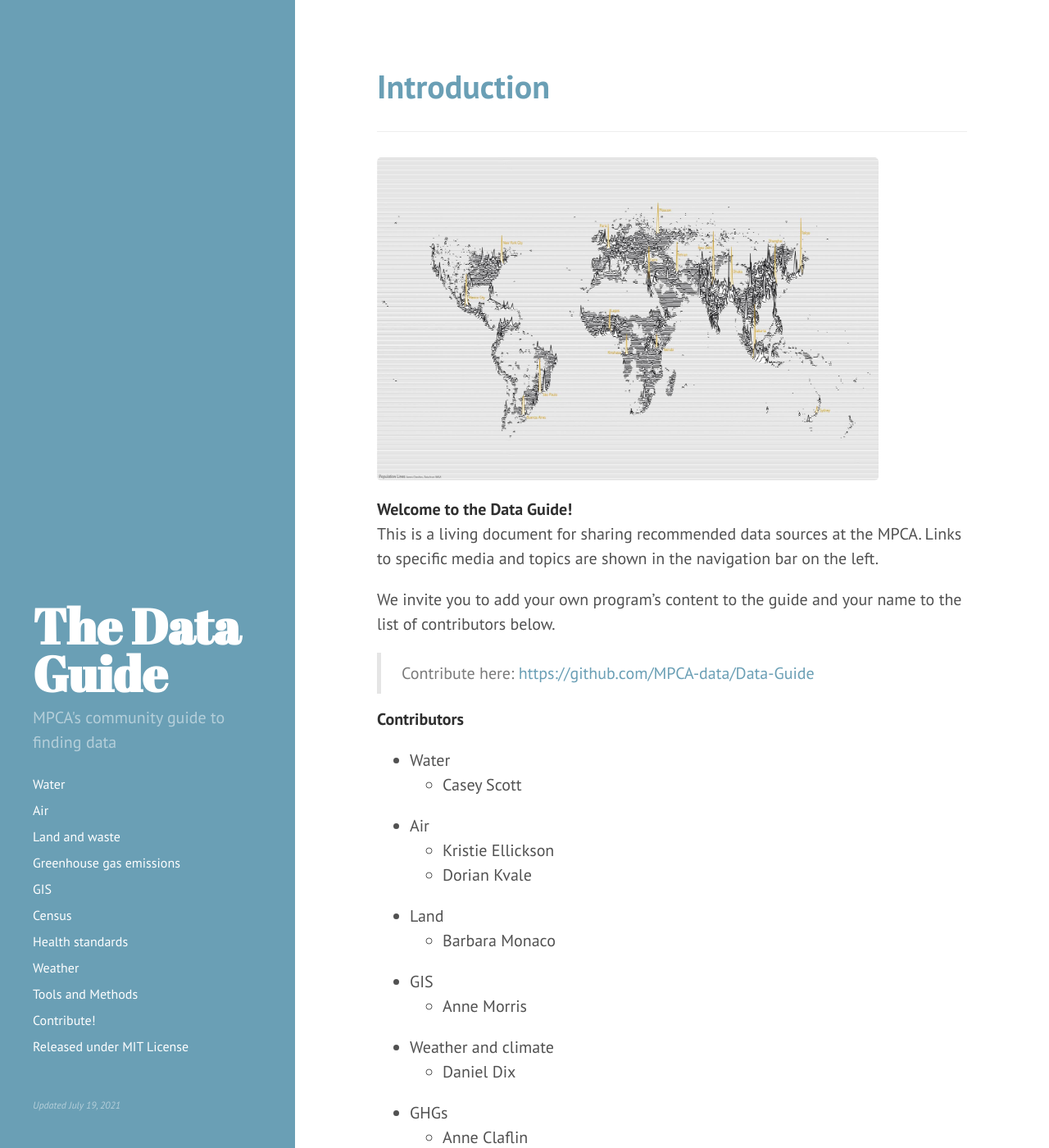
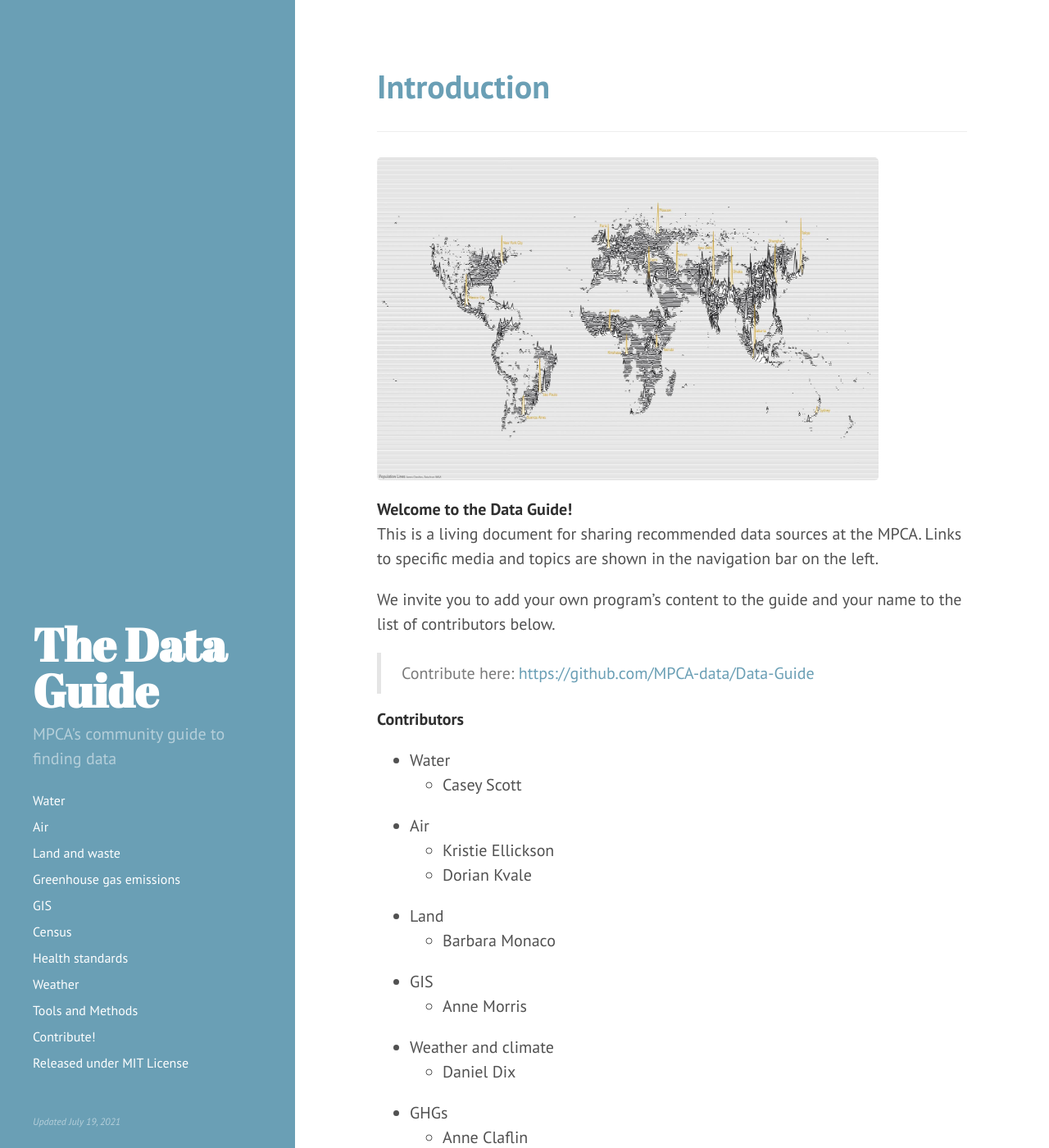
Before and after one commit to annemorris/Data-Guide-1, a Jekyll site: the page built from index.html, in a window 1280 px wide and 1400 px high. Shown: the whole window at 82% size. Built offline with Jekyll 4.4.1, drawn with Linux system fonts in a browser that asks for light colours; the list of posts is cut into pages by our own code.

Commit message:
Update hyde.css

```diff
--- a/public/css/hyde.css
+++ b/public/css/hyde.css
@@ -80,8 +80,8 @@ html {
   color: #fff;
   margin-top: 0;
   font-family: "Abril Fatface", serif;
-  font-size: 3rem;
-  line-height: 2.9rem;
+  font-size: 2.8rem;
+  line-height: 2.8rem;
 }
 
 /* Sidebar nav */
@@ -111,7 +111,7 @@ a.sidebar-nav-item:focus {
   .sidebar-sticky {
     position: absolute;
     right:  1rem;
-    bottom: 1rem;
+    bottom: 0rem;
     left:   1rem;
   }
 }
```
